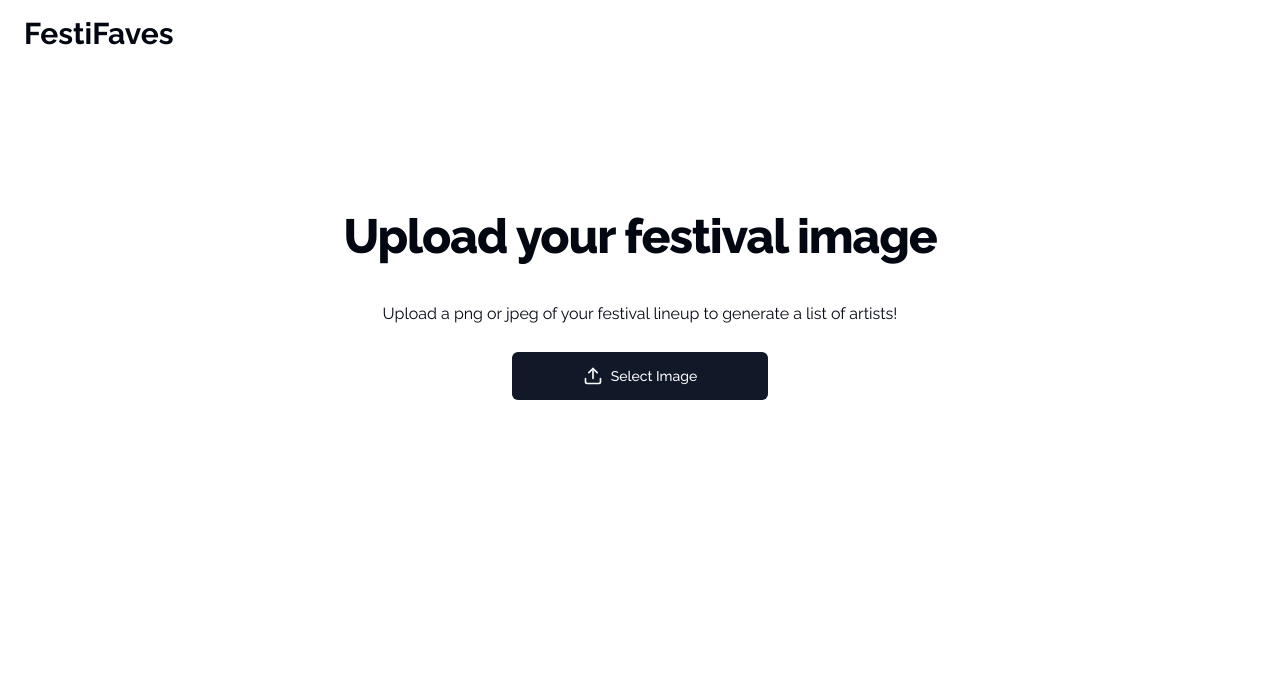
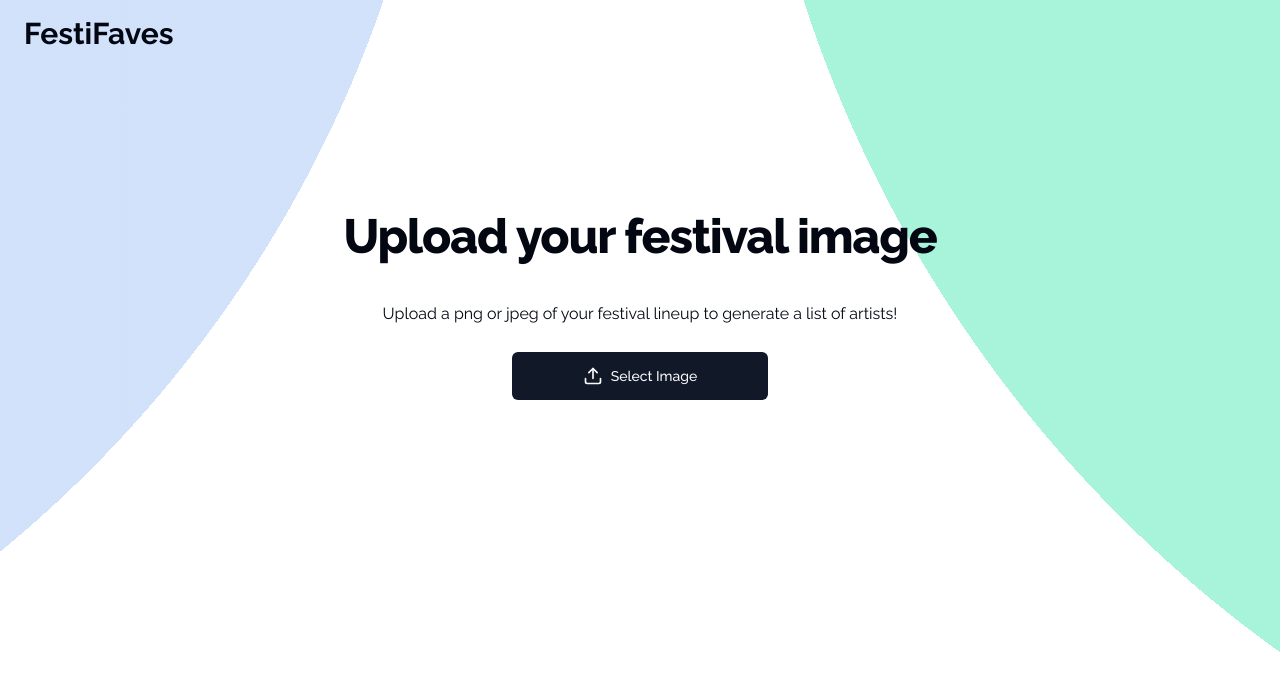
Before and after one commit to jasontech1998/festifaves, a Next.js app: page /home in a window 1280 px wide. Shown: the top 690 px of the page. Built offline with nearby package versions, Linux system fonts and the light colour scheme; no server answers.

Commit message:
update the design

```diff
--- a/app/artists/page.tsx
+++ b/app/artists/page.tsx
@@ -42,7 +42,6 @@ export default function ArtistsPage() {
         try {
           const parsedArtists = JSON.parse(storedArtists) as string[];
           const fetchedArtists = await GetArtists(parsedArtists);
-          console.log("Fetched Artists: ", fetchedArtists);
           setArtists(fetchedArtists);
 
           // Check if any artists weren't found
@@ -55,7 +54,6 @@ export default function ArtistsPage() {
           );
           if (notFoundArtists.length > 0) {
             console.warn("Some artists were not found:", notFoundArtists);
-            // You could set these in state and display them to the user if you want
           }
         } catch (error) {
           console.error("Error fetching artists:", error);
@@ -81,7 +79,7 @@ export default function ArtistsPage() {
       <div className="grid grid-cols-1 md:grid-cols-2 gap-8">
         <div>
           {isLoading ? (
-            <ScrollArea className="h-dvh w-full rounded-md border p-4">
+            <ScrollArea className="h-[700px] w-full rounded-md border p-4">
               <ul className="space-y-4">
                 {[...Array(10)].map((_, index) => (
                   <li key={index}>
@@ -93,7 +91,7 @@ export default function ArtistsPage() {
           ) : error ? (
             <p className="text-red-500">{error}</p>
           ) : artists.length > 0 ? (
-            <ScrollArea className="h-dvh w-full rounded-md border p-4">
+            <ScrollArea className="h-[700px] w-full rounded-md border p-4">
               <ul className="space-y-4">
                 {artists.map((artist, index) => (
                   <li
--- a/app/globals.css
+++ b/app/globals.css
@@ -49,6 +49,55 @@
   }
 }
 
+.gradient-background {
+  background:
+    /* Top left spotlight */ radial-gradient(
+      circle at top left,
+      rgba(30, 108, 233, 0.2) 38%,
+      transparent 30%
+    ),
+    /* Bottom right spotlight */
+      radial-gradient(
+        circle at top right,
+        rgba(6, 224, 151, 0.35) 40%,
+
+        transparent 20%
+      );
+  /* Main gradient from top to bottom */
+
+  background-size: 110% 100%;
+  animation: gradientShift 20s linear infinite;
+  position: fixed;
+  top: -50%;
+  left: -50%;
+  right: -50%;
+  bottom: -50%;
+  z-index: -1;
+}
+
+@keyframes gradientShift {
+  0% {
+    background-position: 0% 0%;
+  }
+  25% {
+    background-position: 50% 50%;
+  }
+  50% {
+    background-position: 100% 100%;
+  }
+  75% {
+    background-position: 50% 50%;
+  }
+  100% {
+    background-position: 0% 0%;
+  }
+}
+
+.background-container {
+  position: relative;
+  overflow: hidden;
+}
+
 @layer base {
   * {
     @apply border-border;
--- a/app/layout.tsx
+++ b/app/layout.tsx
@@ -26,11 +26,15 @@ export default function RootLayout({
     <html lang="en">
       <body
         suppressHydrationWarning={true}
-        className={cn("min-h-screen font-sans antialiased", fontSans.variable)}
+        className={cn(
+          "min-h-screen font-sans antialiased background-container",
+          fontSans.variable
+        )}
       >
+        <div className="gradient-background"></div>
         <SessionProvider>
           <Header />
-          <main className="flex-grow">
+          <main className="flex-grow relative">
             <ThemeProvider
               attribute="class"
               defaultTheme="light"
--- a/app/playlist/page.tsx
+++ b/app/playlist/page.tsx
@@ -1,7 +1,12 @@
 "use client";
 
 import React, { useEffect, useState } from "react";
-import { SavedTrack, GetProfile, CreatePlaylistLink } from "@/lib/actions";
+import {
+  SavedTrack,
+  GetProfile,
+  CreatePlaylistLink,
+  ArtistResult,
+} from "@/lib/actions";
 import { ExternalLink, Music } from "lucide-react";
 import {
   Card,
@@ -13,17 +18,26 @@ import {
 } from "@/components/ui/card";
 import { Button } from "@/components/ui/button";
 import { ScrollArea } from "@/components/ui/scroll-area";
+import Image from "next/image";
 
 const PlaylistPage: React.FC = () => {
   const [playlist, setPlaylist] = useState<SavedTrack[]>([]);
   const [festivalName, setFestivalName] = useState<string | null>(null);
+  const [artistsImage, setArtistsImage] = useState<ArtistResult[]>([]);
   const [playlistUrl, setPlaylistUrl] = useState<string | null>(null);
   const [isCreating, setIsCreating] = useState(false);
   const [error, setError] = useState<string | null>(null);
 
   useEffect(() => {
+    const storedArtists = localStorage.getItem("festifaves_artists");
     const storedPlaylist = localStorage.getItem("festifaves_playlist");
     const storedFestivalName = localStorage.getItem("festifaves_festival_name");
+
+    if (storedArtists) {
+      const artists = JSON.parse(storedArtists);
+      setArtistsImage(artists.slice(0, 8));
+    }
+
     if (storedPlaylist) {
       setPlaylist(JSON.parse(storedPlaylist));
     }
@@ -50,8 +64,7 @@ const PlaylistPage: React.FC = () => {
       const trackUris = playlist.map((track) => `spotify:track:${track.id}`);
       console.log("Track URIs:", trackUris);
 
-      // Call CreatePlaylistLink with the proper params
-      const playlistName = `My ${festivalName} Playlist`; // You can make this dynamic if needed
+      const playlistName = `My ${festivalName} Playlist`;
       const newPlaylistUrl = await CreatePlaylistLink(
         playlistName,
         trackUris,
@@ -64,7 +77,6 @@ const PlaylistPage: React.FC = () => {
 
       // Show the link of playlist that it returns
       setPlaylistUrl(newPlaylistUrl);
-      console.log("Playlist created:", newPlaylistUrl);
     } catch (err) {
       console.error("Error creating playlist:", err);
       setError(
@@ -75,6 +87,7 @@ const PlaylistPage: React.FC = () => {
     }
   };
 
+  console.log(artistsImage);
   return (
     <div className="container mx-auto px-4 py-12">
       <h1 className="text-2xl font-semibold tracking-tight mb-6">
@@ -84,7 +97,7 @@ const PlaylistPage: React.FC = () => {
       <div className="grid grid-cols-1 md:grid-cols-2 gap-8">
         <div>
           {playlist.length > 0 ? (
-            <ScrollArea className="h-dvh w-full rounded-md border p-4">
+            <ScrollArea className="h-[650px] w-full rounded-md border p-4">
               <ul className="space-y-4">
                 {playlist.map((track, index) => (
                   <li
@@ -109,6 +122,24 @@ const PlaylistPage: React.FC = () => {
           )}
         </div>
         <div>
+          <div className="grid grid-cols-4 gap-2 mb-4">
+            {artistsImage.map((artist) => {
+              return (
+                <div
+                  className="w-[150px] h-[150px] flex items-center justify-center bg-gray-100"
+                  key={artist.id}
+                >
+                  <Image
+                    src={artist.imageUrl}
+                    alt="Artist Image"
+                    width={150}
+                    height={150}
+                    className="max-w-full max-h-full object-contain"
+                  />
+                </div>
+              );
+            })}
+          </div>
           <Card>
             <CardHeader>
               <CardTitle>Create {festivalName} Playlist</CardTitle>
--- a/components/GenerateSongsButton.tsx
+++ b/components/GenerateSongsButton.tsx
@@ -35,10 +35,10 @@ const GenerateSongsButton: React.FC<GenerateSongsButtonProps> = ({
     setError(null);
     try {
       const savedTracks = await CreatePlaylist(artists);
-      console.log("Saved tracks:", savedTracks);
 
       // Store the savedTracks in local storage
       localStorage.setItem("festifaves_playlist", JSON.stringify(savedTracks));
+      localStorage.setItem("festifaves_artists", JSON.stringify(artists))
 
       setButtonState("submitted");
 
@@ -52,6 +52,7 @@ const GenerateSongsButton: React.FC<GenerateSongsButtonProps> = ({
       setButtonState("idle");
     }
   };
+
 
   return (
     <div className="flex flex-col items-center">
--- a/components/Header.tsx
+++ b/components/Header.tsx
@@ -5,7 +5,7 @@ import { Button } from "@/components/ui/button";
 import { signOut, useSession } from "next-auth/react";
 
 export default function Header() {
-  const { data: session, status } = useSession();
+  const { data: session } = useSession();
   return (
     <header className="py-4 px-6">
       <div className="mx-auto flex justify-between items-center">
--- a/components/UploadImage.tsx
+++ b/components/UploadImage.tsx
@@ -96,7 +96,6 @@ const UploadImage: React.FC = () => {
 
       const openAiData = await openAiResponse.json();
       const parsedOpenAiData = JSON.parse(openAiData.message.content);
-      console.log("OpenAI response:", parsedOpenAiData);
 
       localStorage.setItem(
         "festifaves_artists",
@@ -105,7 +104,10 @@ const UploadImage: React.FC = () => {
 
       localStorage.setItem(
         "festifaves_festival_name",
-        parsedOpenAiData.festival_name
+        parsedOpenAiData.festival_name &&
+          parsedOpenAiData.festival_name !== "Undefined"
+          ? parsedOpenAiData.festival_name
+          : "Festival"
       );
 
       router.push("/artists");
@@ -132,11 +134,12 @@ const UploadImage: React.FC = () => {
         artists!
       </p>
       {imageUrl && (
-        <div className="mb-4 relative w-full max-w-md h-64">
+        <div className="mb-4 flex justify-center relative w-full max-w-md">
           <Image
             src={imageUrl}
             alt="Uploaded festival lineup"
-            fill
+            width={256}
+            height={256}
             objectFit="contain"
           />
         </div>
```
